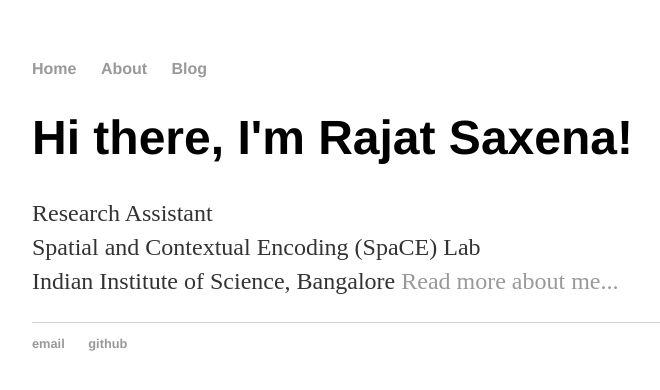
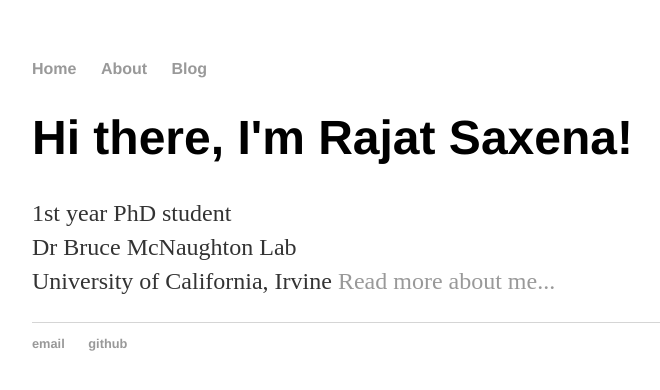
Before and after one commit to rajatsaxena/rajatsaxena.github.io, a Jekyll site: the page built from index.html, in a window 1280 px wide. Shown: the top 390 px of the page, without its empty margins (160-820 px from the left). Built offline with Jekyll 4.4.1, drawn with Linux system fonts in a browser that asks for light colours.

Commit message:
Update index.html

```diff
--- a/index.html
+++ b/index.html
@@ -4,5 +4,5 @@ title: Rajat Saxena
 ---
 <div class="blurb">
 	<h1>Hi there, I'm Rajat Saxena!</h1>
-	<p> Research Assistant<br/> Spatial and Contextual Encoding (SpaCE) Lab <br/> Indian Institute of Science, Bangalore <a href="/about">Read more about me...</a></p>
+	<p> 1st year PhD student <br/> Dr Bruce McNaughton Lab <br/> University of California, Irvine <a href="/about">Read more about me...</a></p>
 </div><!-- /.blurb -->
```
